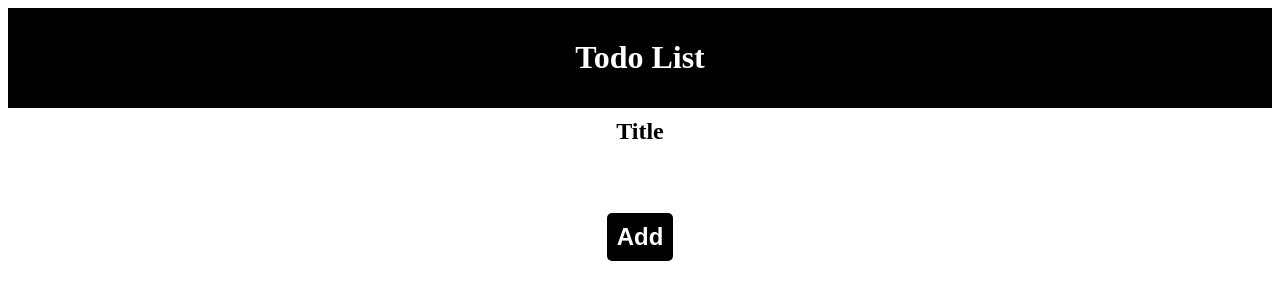
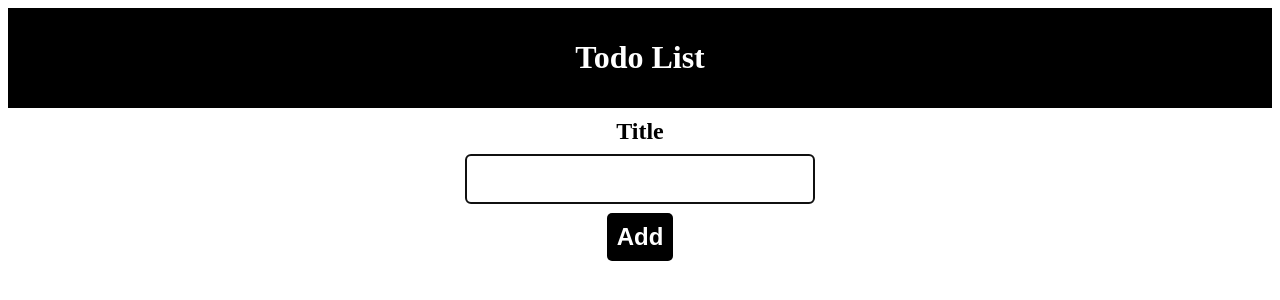
Before and after one commit to Code-the-Dream-School/react-cockatoo, a React (Create React App) app: page / in a window 1280 px wide. Shown: the top 300 px of the page. Built offline with nearby package versions, Linux system fonts and the light colour scheme; the HTML template or start-up script is replaced by a standard one.

Commit message:
Import the customize component and pass in properties to it

```diff
--- a/src/Component/AddTodoForm.js
+++ b/src/Component/AddTodoForm.js
@@ -1,8 +1,9 @@
 import React from "react";
+import InputWithLabel from "./InputWithLabel";
 
 function AddTodoForm(props) {
   const { onAddTodo, todoTitle, setTodoTitle } = props;
-  const handleTitleChange = (e) => {
+  const hundleTitleChange = (e) => {
     const newTodoTiltle = e.target.value;
     setTodoTitle(newTodoTiltle);
   };
@@ -14,20 +15,13 @@ function AddTodoForm(props) {
     todoTitle.trim() === ""
       ? alert("Please enter a todo title")
       : onAddTodo({ title: todoTitle, id: Date.now() });
-    setTodoTitle(" ");
+      e.target.title.value = "";
   };
 
   return (
     <div>
       <form onSubmit={hundleAddTodo}>
-        <label htmlFor="todoTitle">Title</label>
-        <input
-          onChange={handleTitleChange}
-          value={todoTitle}
-          type="text"
-          id="todoTitle"
-          name="title"
-        />
+        <InputWithLabel onChange={hundleTitleChange} value={todoTitle} >Title</InputWithLabel>
         <button type="submit">Add</button>
       </form>
     </div>
```
